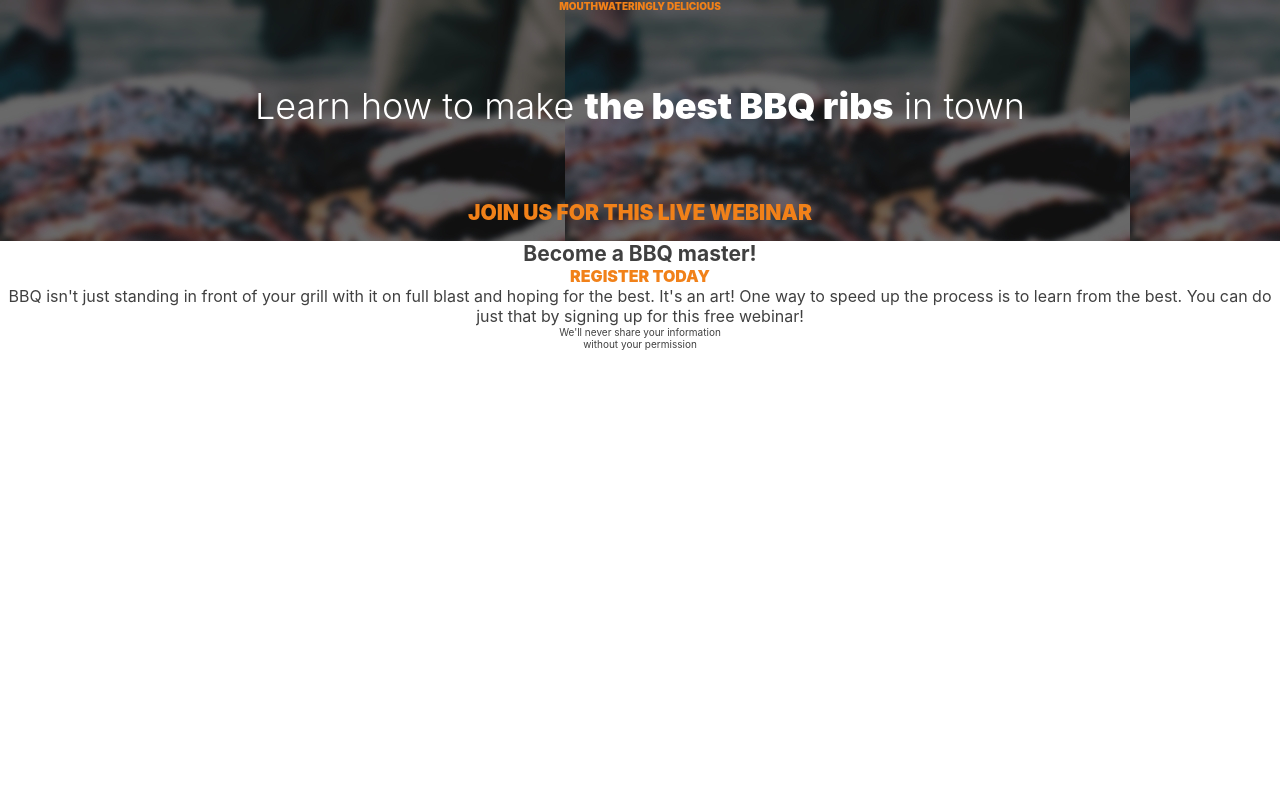
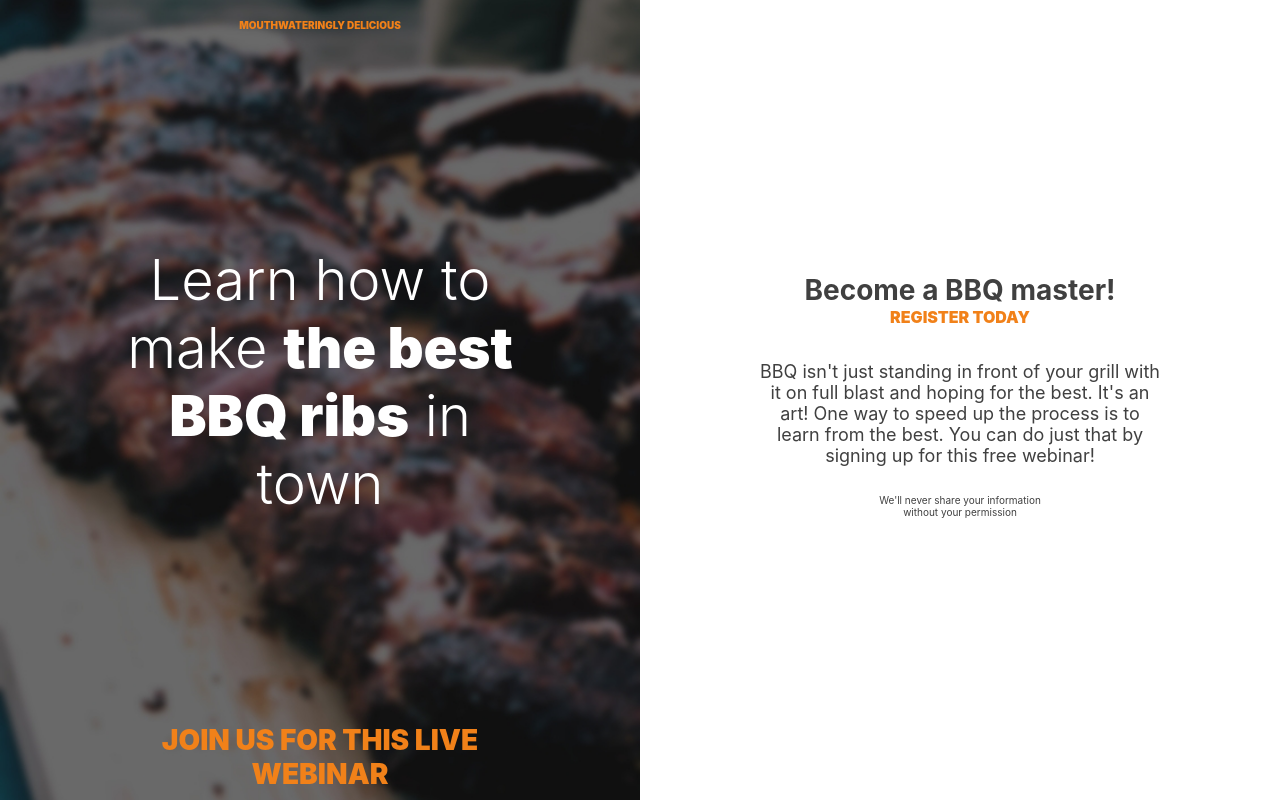
Before and after one commit to AFPedreros/BBQ-splash-page, a website built with Parcel: page index.html in a window 1280 px wide. Built offline with nearby package versions, Linux system fonts and the light colour scheme.

Commit message:
fixing containers height

```diff
--- a/css/style.css
+++ b/css/style.css
@@ -1,8 +1,7 @@
 @import url("https://fonts.googleapis.com/css2?family=Source+Sans+Pro:wght@300;400;900&display=swap");
 
 * {
-    margin: 0;
-    padding: 0;
+    box-sizing: border-box;
 }
 
 body {
@@ -21,7 +20,7 @@ h1 {
     font-size: 2.25rem;
     font-weight: 300;
     color: #fff;
-    margin: 2em 0;
+    margin: 0;
 }
 
 h1 + p {
@@ -34,12 +33,14 @@ h1 + p {
 
 h2 {
     font-size: 1.3125rem;
+    margin: 0;
 }
 
 h2 + p {
     color: #f18119;
     font-weight: 900;
     font-size: 1rem;
+    margin-top: 0;
     text-transform: uppercase;
 }
 
@@ -65,8 +66,64 @@ strong {
 
 .intro {
     background-image: url(../images/dark-ribs.jpg);
+    background-size: cover;
+    background-position: center;
     background-color: #404040;
-    padding: 0em 0.25em 1em;
+    padding: 0.5em 2em;
     display: flex;
     flex-direction: column;
+    justify-content: space-between;
+    min-height: 50vh;
 }
+
+/* =================
+   main-content section
+   ================= */
+
+.main-content {
+    padding: 2em 1em;
+}
+
+/* =================
+   extra modifications
+   ================= */
+
+.intro > *,
+.main-content > * {
+    max-width: 400px;
+    margin-left: auto;
+    margin-right: auto;
+}
+
+/* =================
+   media queries
+   ================= */
+
+@media (min-width: 500px) {
+    body {
+        height: 100%;
+        font-size: 1.125rem;
+        display: flex;
+    }
+
+    h1 {
+        font-size: 3.5rem;
+    }
+
+    h2,
+    h1 + p {
+        font-size: 1.75rem;
+    }
+
+    .intro,
+    .main-content {
+        width: 50%;
+        min-height: 100vh;
+    }
+
+    .main-content {
+        display: flex;
+        flex-direction: column;
+        justify-content: center;
+    }
+}
```
Also changed, not shown: package.json (added, +11 -0 lines), dist/dark-ribs.0241c427.jpg (added), dist/index.html (added), 8 other files.
